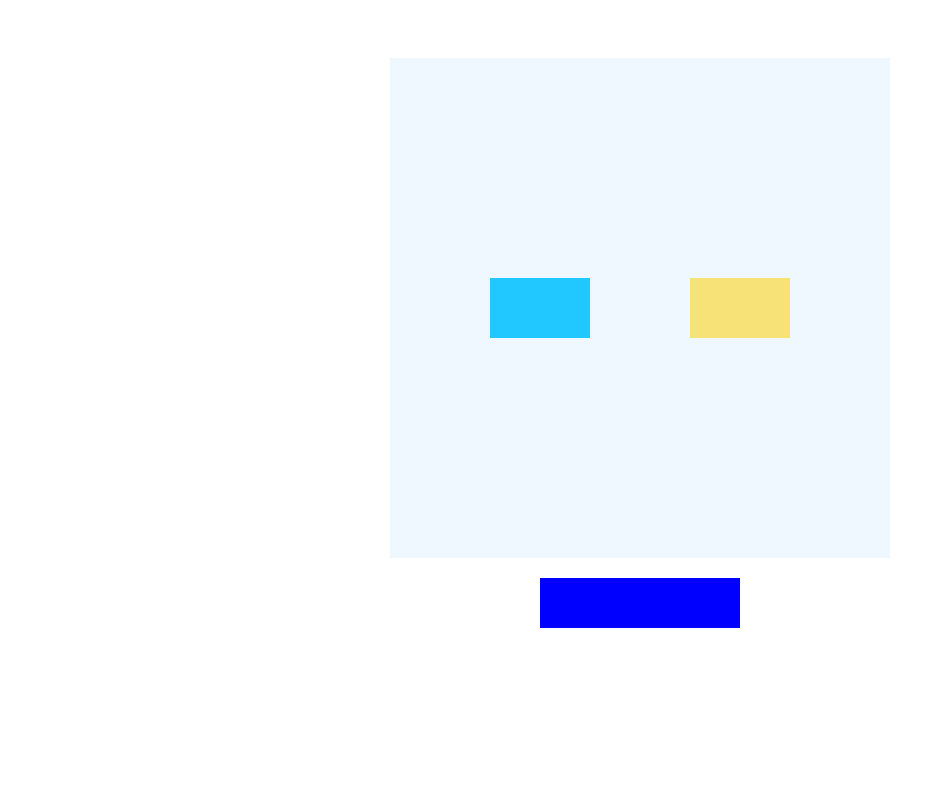
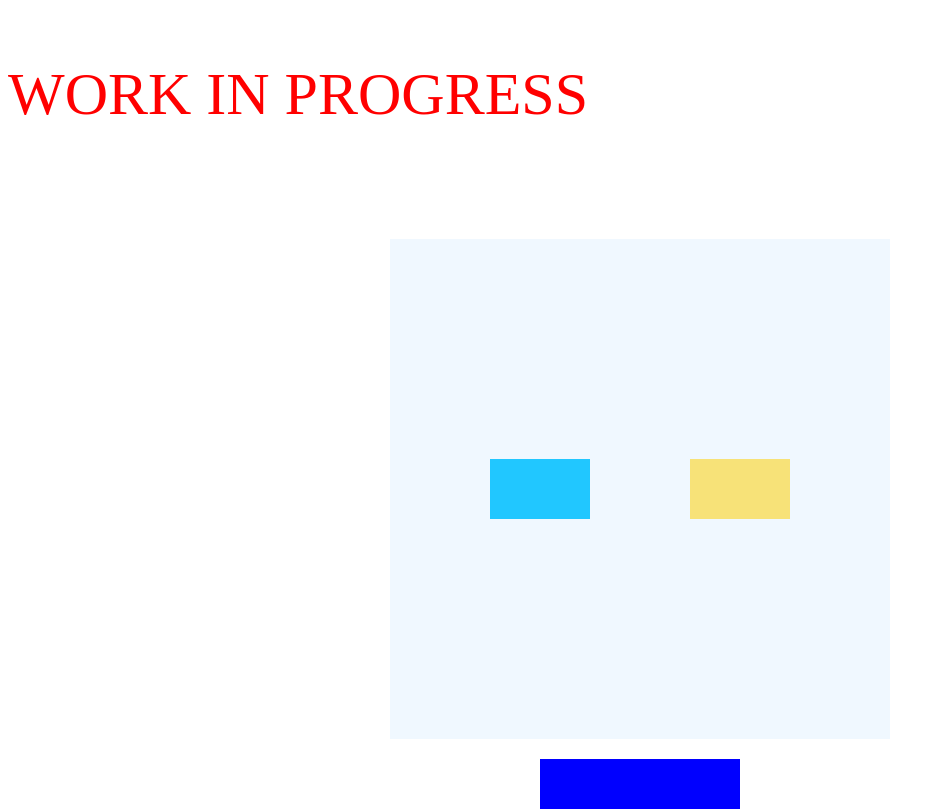
Before and after one commit to kohke-a11y/kristenworld, a plain HTML site: page exercises/animation/index.html in a window 1280 px wide. Shown: the whole page, without its empty margins (0-945 px from the left). Drawn offline with Linux system fonts and the light colour scheme.

Commit message:
animation

```diff
--- a/exercises/animation/index.html
+++ b/exercises/animation/index.html
@@ -6,6 +6,8 @@
 
     </head>
     <body>
+        <p>WORK IN PROGRESS</p>
+
     <div class="container">
         <div class="waterbottle"></div>
 
--- a/exercises/animation/main.css
+++ b/exercises/animation/main.css
@@ -6,6 +6,10 @@ body{
     background-color: rgb(255, 255, 255);
 }
 
+p{
+    font-size:60px;
+    color:red;
+}
 .container{
     display:flex;
     align-items:center;
```
